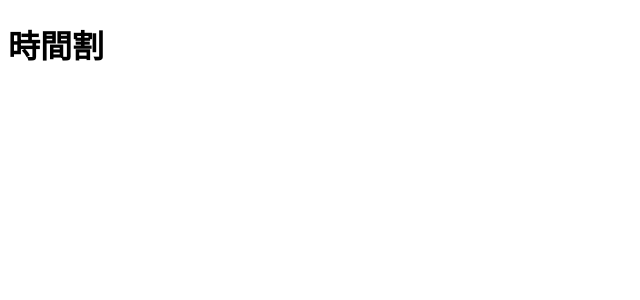
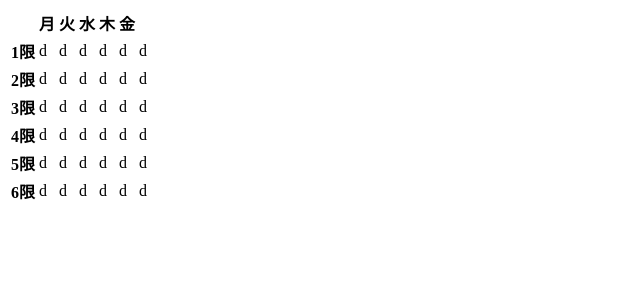
Before and after one commit to beginners-hackathon-team/university-calendar-app, a React (Vite) app in the folder frontend/: page /courses in a window 1280 px wide. Shown: the top 300 px of the page, without its empty margins (0-640 px from the left). Built offline with nearby package versions, Linux system fonts and the light colour scheme.

Commit message:
時間割登録画面

```diff
--- a/frontend/src/pages/CoursesPage.tsx
+++ b/frontend/src/pages/CoursesPage.tsx
@@ -1,3 +1,24 @@
 export default function CoursesPage() {
-    return (<h1>時間割</h1>)
+  const days = [" ", "月", "火", "水", "木", "金"];
+  const periods = [1, 2, 3, 4, 5, 6];
+
+  return (
+    <table>
+      <thead>
+        <tr>
+            {days.map((d) => <th key={d}>{d}</th>)}
+        </tr>
+      </thead>
+      <tbody>
+        {periods.map((p) => (
+            <tr key={p}>
+            <th>{p}限</th>
+            {days.map((d) => <td key={d}>d</td>)}
+            {/* ★ ここで days.map して <td key=...></td> を7個 */}
+            </tr>
+        ))}
+        </tbody>
+
+    </table>
+  );
 }
```
